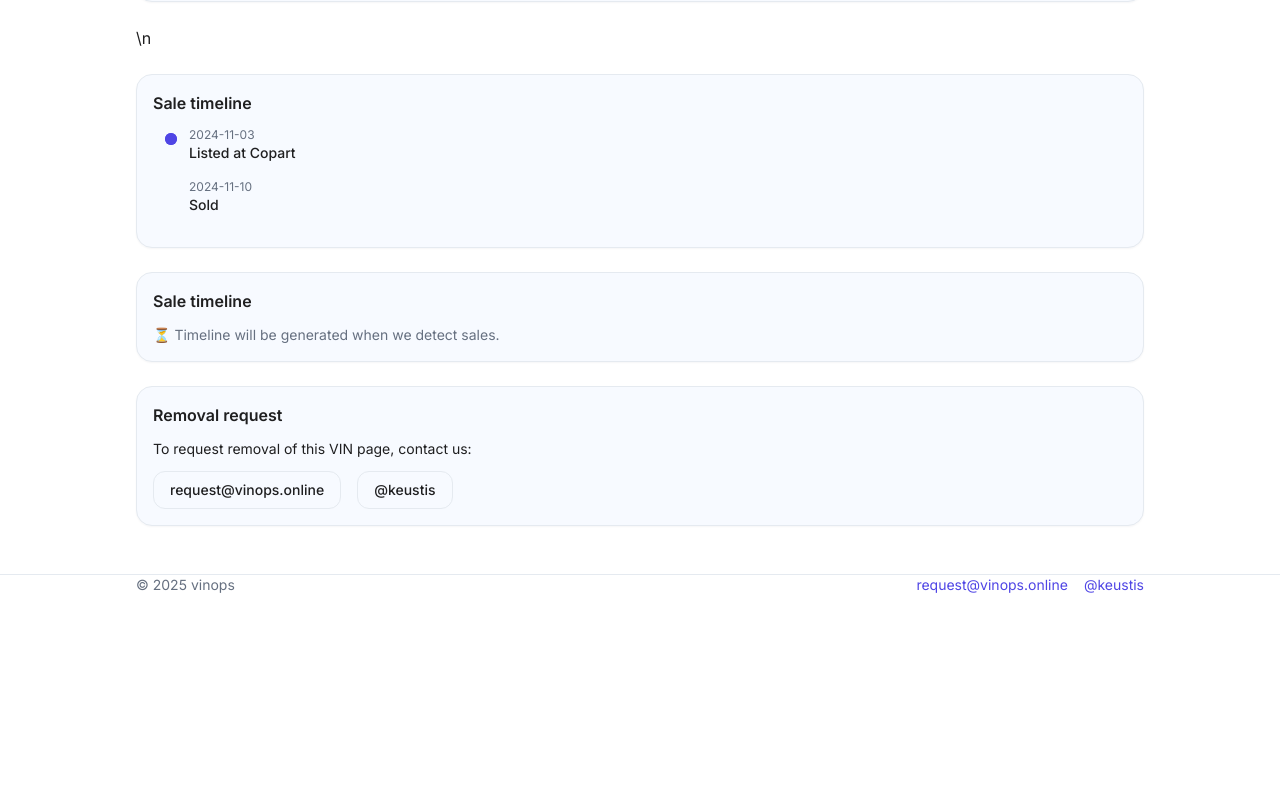
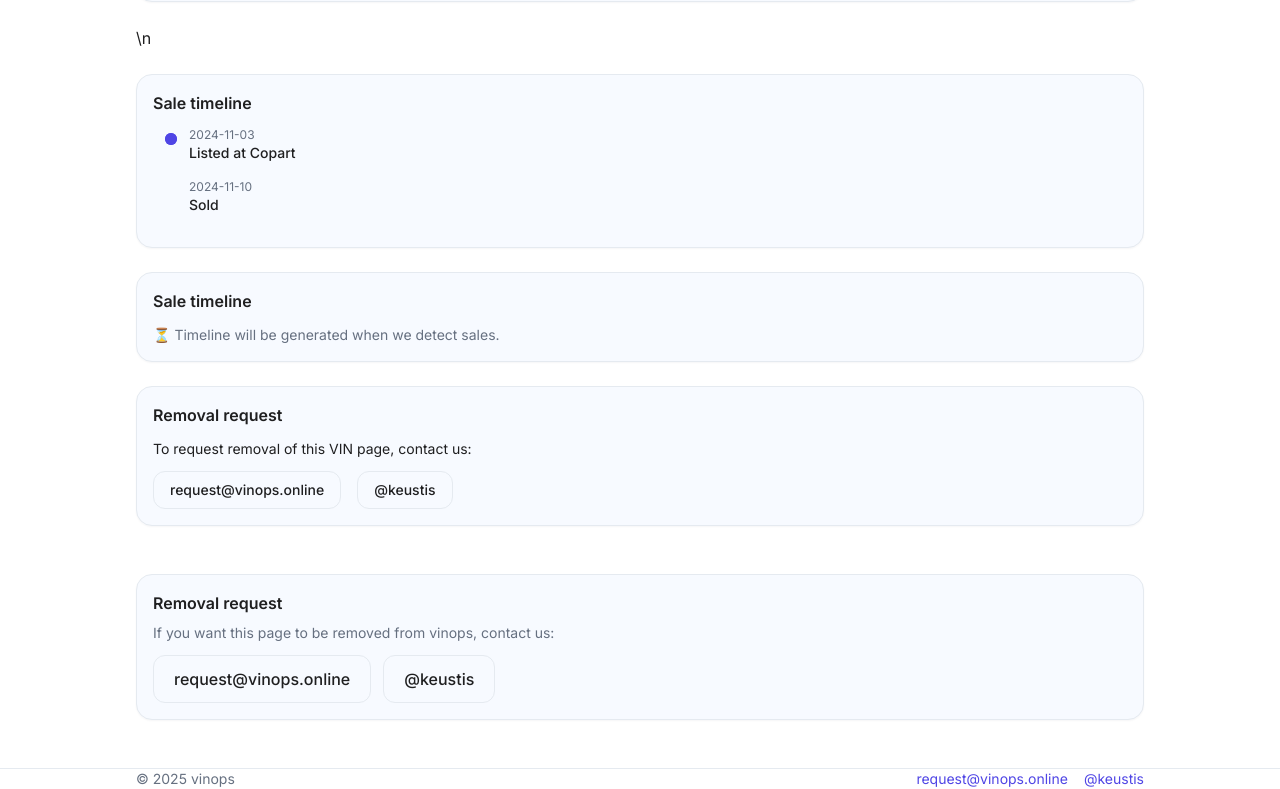
Before and after one commit to KestutisTreciokas/vinops, a Next.js app in the folder frontend/: page /1/vin/1 in a window 1280 px wide. Shown: the part 591-1380 px from the top of the page. Before the commit the page ends 1186 px from the top, so only its background shows below. Built offline with nearby package versions, Linux system fonts and the light colour scheme.

Commit message:
vin: add RemovalRequest block (email/telegram at bottom)

```diff
--- a/frontend/src/app/[lang]/vin/[vin]/page.tsx
+++ b/frontend/src/app/[lang]/vin/[vin]/page.tsx
@@ -1,3 +1,4 @@
+import RemovalRequest from '../../../../components/RemovalRequest'
 import Timeline from './_Timeline'
 import Specs from './_Specs'
 import Script from 'next/script'
@@ -89,7 +90,8 @@ export default function VinPage({
             <a className="btn btn-secondary" href="https://t.me/keustis" target="_blank" rel="noreferrer">@keustis</a>
           </div>
         </div>
-      </section>
+            <RemovalRequest t={t} />
+    </section>
     </>
   )
 }
--- /dev/null
+++ b/frontend/src/components/RemovalRequest.tsx
@@ -0,0 +1,21 @@
+export default function RemovalRequest({ t }: { t: (en:string,ru:string)=>string }) {
+  const email = process.env.NEXT_PUBLIC_CONTACT_EMAIL || 'request@vinops.online'
+  const tg    = process.env.NEXT_PUBLIC_TELEGRAM || '@keustis'
+  const tgUrl = `https://t.me/${tg.replace('@','')}`
+
+  return (
+    <div className="card p-5 mt-6">
+      <h2 className="font-semibold mb-2">{t('Removal request','Запрос на удаление')}</h2>
+      <p className="text-sm text-fg-muted mb-3">
+        {t(
+          'If you want this page to be removed from vinops, contact us:',
+          'Если вы хотите удалить эту карточку с vinops — свяжитесь с нами:'
+        )}
+      </p>
+      <div className="flex flex-wrap gap-3">
+        <a className="btn btn-secondary btn-lg" href={`mailto:${email}`}>{email}</a>
+        <a className="btn btn-secondary btn-lg" href={tgUrl} target="_blank" rel="noreferrer">{tg}</a>
+      </div>
+    </div>
+  )
+}
```
